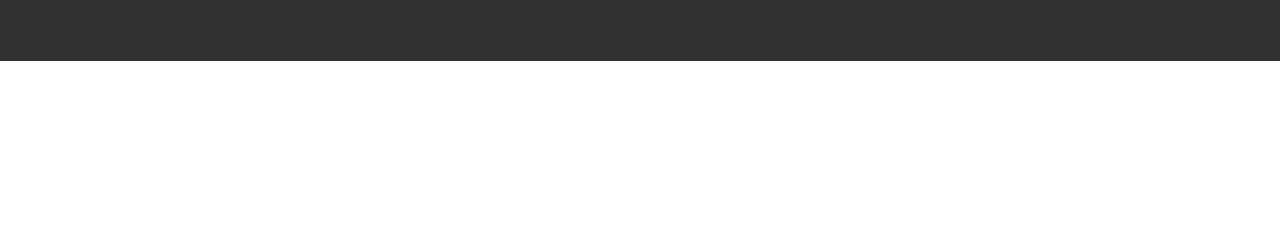
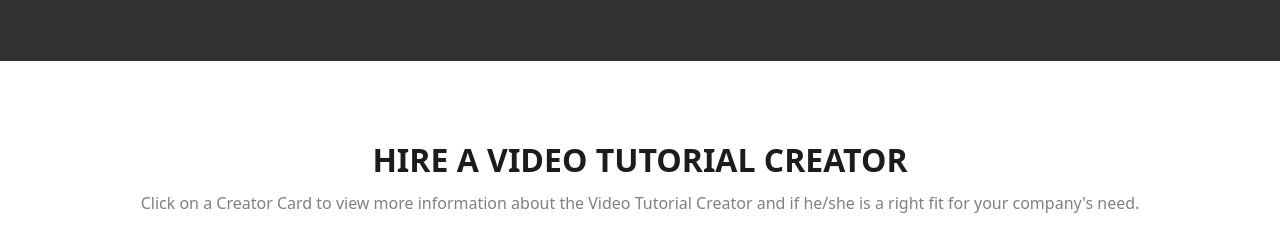
Before and after one commit to JoshuaB94/TutorialFlare_Frontend, a React (Create React App) app: page / in a window 1280 px wide. Shown: the part 451-702 px from the top of the page. Built offline with nearby package versions, Linux system fonts and the light colour scheme.

Commit message:
Refactored HomePage Component to FeaturedSection Component + Created HireVCSection Component and imported into App.jsx

```diff
--- a/src/App.jsx
+++ b/src/App.jsx
@@ -1,14 +1,16 @@
 import './App.css';
 import React, { Component } from 'react';
 import NavBar from './components/NavBar/NavBar';
-import HomePage from './components/HomePage/HomePage';
+import FeaturedSection from './components/FeaturedSection/FeaturedSection';
+import HireVCSection from './components/HireVCSection/HireVCSection';
 
 class App extends Component {
   render() {
     return (
       <div>
         <NavBar />
-        <HomePage />
+        <FeaturedSection />
+        <HireVCSection />
       </div>
     )
   }
--- /dev/null
+++ b/src/components/HireVCSection/HireVCSection.css
@@ -0,0 +1,18 @@
+.hiring-section {
+    padding-top: 80px;
+  }
+
+.hiring-heading-area {
+    text-align: center;
+}
+
+.hiring-heading {
+    text-transform: uppercase;
+    font-weight: 700;
+    color: #1c1c1c;
+}
+
+.hiring-subtext {
+    margin-top: 1%;
+    color: grey;
+}
--- /dev/null
+++ b/src/components/HireVCSection/HireVCSection.jsx
@@ -0,0 +1,17 @@
+import './HireVCSection.css';
+import * as React from 'react';
+import { Container } from '@mui/material';
+
+const HireVCSection = () => {
+    return (
+        <Container className="hiring-section" maxWidth="fluid">
+            <div className="hiring-heading-area">
+                <h2 className="hiring-heading">Hire a Video Tutorial Creator</h2>
+                <p className="hiring-subtext">Click on a Creator Card to view more information about the Video Tutorial Creator and if he/she is a right fit for your company's need.</p>
+            </div>
+            {/* Filter Dropdown would go here. Might consider creating a Filter Dropdown component */}
+        </Container>
+    );
+}
+
+export default HireVCSection;
```
Also changed, not shown: src/components/FeaturedSection/FeaturedSection.jsx (renamed from src/components/HomePage/HomePage.jsx, +3 -5 lines), src/components/FeaturedSection/FeaturedSection.css (renamed from src/components/HomePage/HomePage.css).
